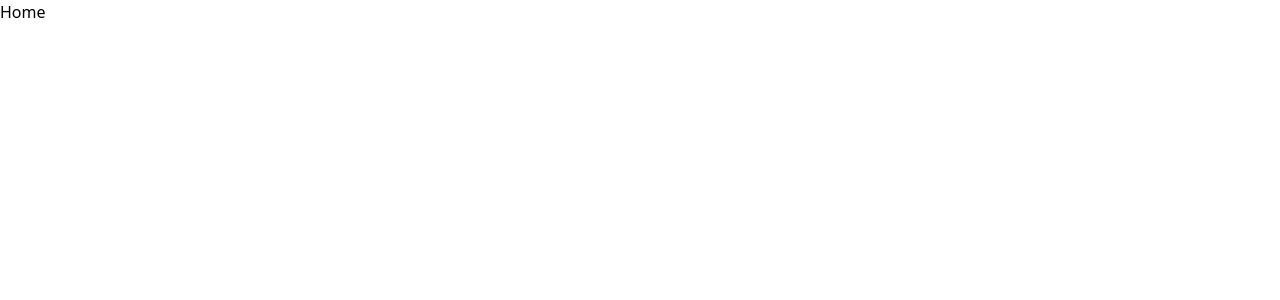
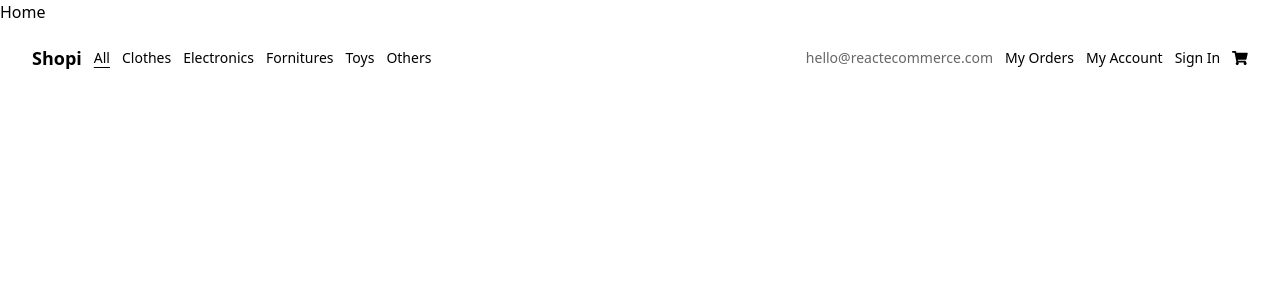
Before and after one commit to MateoBetancurB/react-ecommerce, a React (Vite) app: page / in a window 1280 px wide. Shown: the top 300 px of the page. Built offline with nearby package versions, Linux system fonts and the light colour scheme.

Commit message:
styles and routing

```diff
--- /dev/null
+++ b/src/components/Navbar/index.jsx
@@ -0,0 +1,100 @@
+import { NavLink } from "react-router-dom";
+const Navbar = () => {
+	const activeStyle = "underline underline-offset-4 teal-200";
+
+	return (
+		<nav className="flex justify-between w-full items-center fixed z-10 py-5 px-8 text-sm font-light">
+			<ul className="flex items-center gap-3 ">
+				<li className="font-bold text-lg">
+					<NavLink to="/">Shopi</NavLink>
+				</li>
+				<li>
+					<NavLink
+						to="/"
+						className={({ isActive }) => (isActive ? activeStyle : undefined)}
+					>
+						All
+					</NavLink>
+				</li>
+				<li>
+					<NavLink
+						to="/clothes"
+						className={({ isActive }) => (isActive ? activeStyle : undefined)}
+					>
+						Clothes
+					</NavLink>
+				</li>
+				<li>
+					<NavLink
+						to="/electronics"
+						className={({ isActive }) => (isActive ? activeStyle : undefined)}
+					>
+						Electronics
+					</NavLink>
+				</li>
+				<li>
+					<NavLink
+						to="/fornitures"
+						className={({ isActive }) => (isActive ? activeStyle : undefined)}
+					>
+						Fornitures
+					</NavLink>
+				</li>
+				<li>
+					<NavLink
+						to="/toys"
+						className={({ isActive }) => (isActive ? activeStyle : undefined)}
+					>
+						Toys
+					</NavLink>
+				</li>
+				<li>
+					<NavLink
+						to="/others"
+						className={({ isActive }) => (isActive ? activeStyle : undefined)}
+					>
+						Others
+					</NavLink>
+				</li>
+			</ul>
+			<ul className="flex items-center gap-3">
+				<li className="text-black/60">hello@reactecommerce.com</li>
+				<li>
+					<NavLink
+						to="/my-orders"
+						className={({ isActive }) => (isActive ? activeStyle : undefined)}
+					>
+						My Orders
+					</NavLink>
+				</li>
+				<li>
+					<NavLink
+						to="/my-account"
+						className={({ isActive }) => (isActive ? activeStyle : undefined)}
+					>
+						My Account
+					</NavLink>
+				</li>
+				<li>
+					<NavLink
+						to="/sign-in"
+						className={({ isActive }) => (isActive ? activeStyle : undefined)}
+					>
+						Sign In
+					</NavLink>
+				</li>
+				<li>
+					<svg
+						xmlns="http://www.w3.org/2000/svg"
+						height="1em"
+						viewBox="0 0 576 512"
+					>
+						<path d="M528.12 301.319l47.273-208C578.806 78.301 567.391 64 551.99 64H159.208l-9.166-44.81C147.758 8.021 137.93 0 126.529 0H24C10.745 0 0 10.745 0 24v16c0 13.255 10.745 24 24 24h69.883l70.248 343.435C147.325 417.1 136 435.222 136 456c0 30.928 25.072 56 56 56s56-25.072 56-56c0-15.674-6.447-29.835-16.824-40h209.647C430.447 426.165 424 440.326 424 456c0 30.928 25.072 56 56 56s56-25.072 56-56c0-22.172-12.888-41.332-31.579-50.405l5.517-24.276c3.413-15.018-8.002-29.319-23.403-29.319H218.117l-6.545-32h293.145c11.206 0 20.92-7.754 23.403-18.681z" />
+					</svg>
+				</li>
+			</ul>
+		</nav>
+	);
+};
+
+export { Navbar };
--- a/src/main.jsx
+++ b/src/main.jsx
@@ -1,6 +1,6 @@
 import React from "react";
 import ReactDOM from "react-dom/client";
-import { App } from "./Pages/App/index.jsx";
+import { App } from "./pages/App/index.jsx";
 import "./index.css";
 
 ReactDOM.createRoot(document.getElementById("root")).render(
--- a/src/Pages/App/index.jsx
+++ b/src/pages/App/index.jsx
@@ -5,6 +5,7 @@ import { MyOrder } from "../MyOrder";
 import { MyOrders } from "../MyOrders";
 import { NotFound } from "../NotFound";
 import { SignIn } from "../SignIn";
+import { Navbar } from "../../components/Navbar";
 
 const AppRoutes = () => {
 	let routes = useRoutes([
@@ -22,6 +23,7 @@ const App = () => {
 	return (
 		<BrowserRouter>
 			<AppRoutes />
+			<Navbar />
 		</BrowserRouter>
 	);
 };
```
Also changed, not shown: src/pages/Home/index.jsx (renamed from src/Pages/Home/index.jsx), src/pages/MyAccount/index.jsx (renamed from src/Pages/MyAccount/index.jsx), src/pages/MyOrder/index.jsx (renamed from src/Pages/MyOrder/index.jsx), src/pages/MyOrders/index.jsx (renamed from src/Pages/MyOrders/index.jsx), src/pages/NotFound/index.jsx (renamed from src/Pages/NotFound/index.jsx), src/pages/SignIn/index.jsx (renamed from src/Pages/SignIn/index.jsx).
